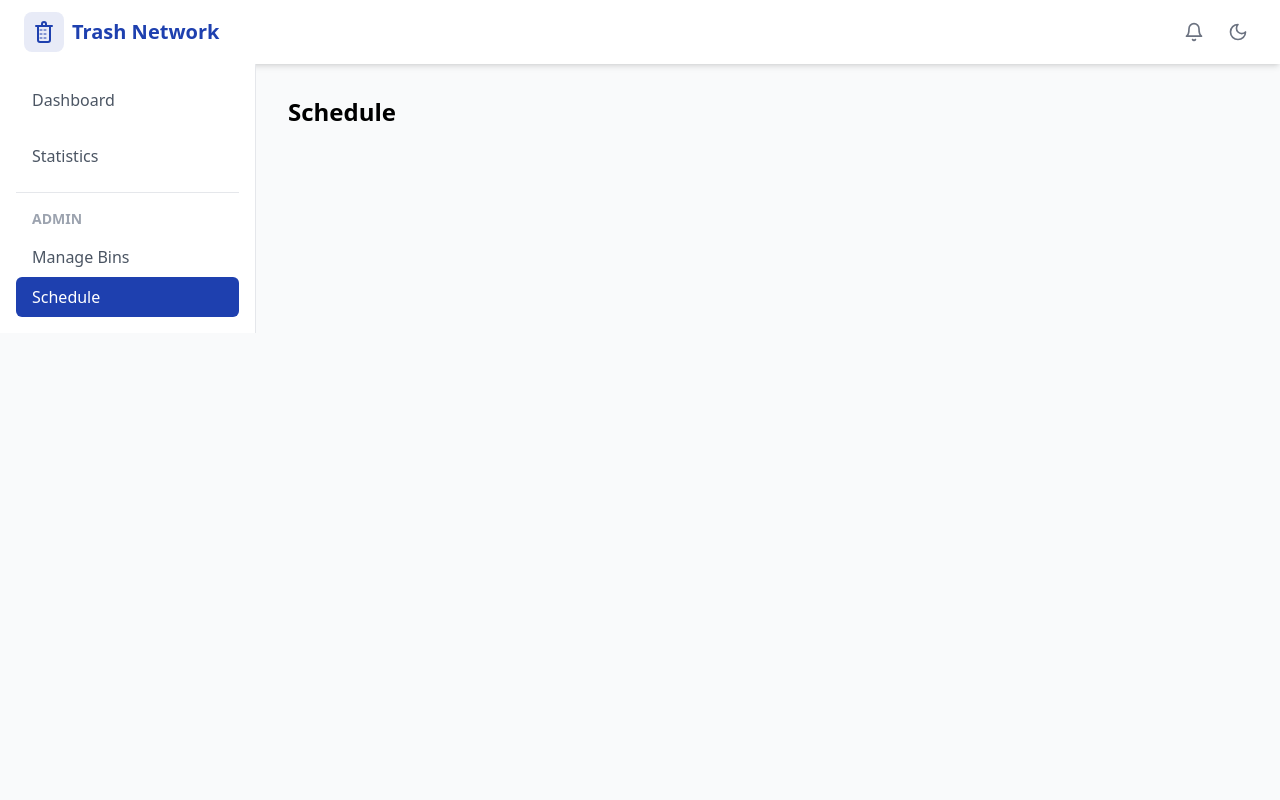
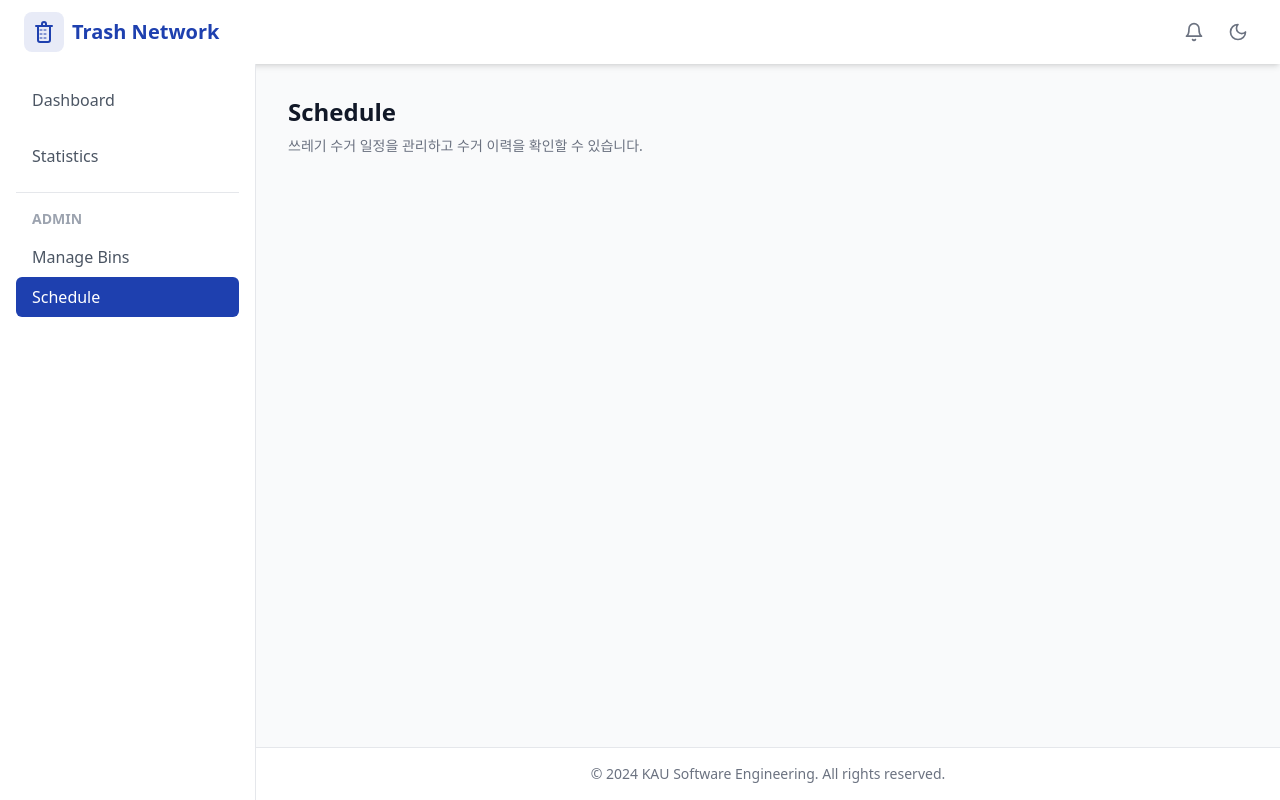
Before and after one commit to hwouu/trash-network-frontend, a React (Create React App) app: page /admin/schedule in a window 1280 px wide. Built offline with nearby package versions, Linux system fonts and the light colour scheme; no server answers.

Commit message:
feat: UI 개선사항 적용 - 각 페이지에 설명 문구 추가 - Footer 컴포넌트 구현 - Sidebar 레이아웃 개선 - 다크모드 스타일링 보완

```diff
--- a/src/components/layout/DashboardLayout.tsx
+++ b/src/components/layout/DashboardLayout.tsx
@@ -1,6 +1,7 @@
 import React from 'react';
 import { Header } from './Header';
 import { Sidebar } from './Sidebar';
+import { Footer } from './Footer';
 
 interface DashboardLayoutProps {
   children: React.ReactNode;
@@ -8,15 +9,18 @@ interface DashboardLayoutProps {
 
 export const DashboardLayout = ({ children }: DashboardLayoutProps) => {
   return (
-    <div className="min-h-screen bg-gray-50 dark:bg-dark-background">
+    <div className="min-h-screen bg-gray-50 dark:bg-dark-background flex flex-col">
       <Header />
-      <div className="flex">
+      <div className="flex flex-1">
         <Sidebar />
-        <main className="flex-1 p-8">
-          <div className="max-w-7xl mx-auto">
-            {children}
-          </div>
-        </main>
+        <div className="flex flex-col flex-1">
+          <main className="flex-1 p-8">
+            <div className="max-w-7xl mx-auto">
+              {children}
+            </div>
+          </main>
+          <Footer />
+        </div>
       </div>
     </div>
   );
--- a/src/components/layout/Footer.tsx
+++ b/src/components/layout/Footer.tsx
@@ -1,5 +1,13 @@
-// src/components/layout/Footer.tsx
 import React from 'react';
+
 export const Footer = () => {
-  return null; // 추후 구현 예정
+  return (
+    <footer className="mt-auto py-4 px-6 bg-white dark:bg-dark-card border-t border-gray-200 dark:border-gray-700">
+      <div className="text-center">
+        <p className="text-sm text-gray-500 dark:text-gray-400">
+          © 2024 KAU Software Engineering. All rights reserved.
+        </p>
+      </div>
+    </footer>
+  );
 };
--- a/src/components/layout/Sidebar.tsx
+++ b/src/components/layout/Sidebar.tsx
@@ -7,8 +7,8 @@ export const Sidebar = () => {
   const isActive = (path: string) => location.pathname === path;
 
   return (
-    <div className="h-full w-64 bg-white dark:bg-dark-card border-r border-gray-200 dark:border-gray-700">
-      <div className="p-4">
+    <div className="w-64 bg-white dark:bg-dark-card border-r border-gray-200 dark:border-gray-700 flex-shrink-0">
+      <div className="p-4 h-full">
         <div className="space-y-4">
           <Link
             to="/"
--- a/src/pages/Dashboard.tsx
+++ b/src/pages/Dashboard.tsx
@@ -1,3 +1,4 @@
+// src/pages/Dashboard.tsx
 import React from 'react';
 import { TrashBinList } from '../components/dashboard/TrashBinList';
 import { useTrashBinData } from '../hooks/useTrashBinData';
@@ -9,10 +10,16 @@ export const Dashboard = () => {
 
   return (
     <div className="space-y-6">
+      <div>
         <div className="flex justify-between items-center">
+          <div className="space-y-2">
             <h1 className="text-2xl font-semibold text-gray-900 dark:text-white">
               Dashboard
             </h1>
+            <p className="text-sm text-gray-500 dark:text-gray-400">
+              실시간으로 캠퍼스 내 쓰레기통의 상태를 모니터링하고 관리할 수 있습니다.
+            </p>
+          </div>
           <div className="flex items-center gap-4">
             <button
               onClick={refetch}
@@ -22,6 +29,7 @@ export const Dashboard = () => {
             </button>
             <div className="text-sm text-gray-500 dark:text-gray-400">
               Last updated: {lastUpdated.toLocaleTimeString()}
+            </div>
           </div>
         </div>
       </div>
--- a/src/pages/Settings.tsx
+++ b/src/pages/Settings.tsx
@@ -1,10 +1,15 @@
 // src/pages/Settings.tsx
-import React from 'react';
+import React from "react";
 
 export const Settings = () => {
   return (
-    <div>
-      <h1 className="text-2xl font-semibold">Settings</h1>
+    <div className="space-y-2 mb-6">
+      <h1 className="text-2xl font-semibold text-gray-900 dark:text-white">
+        Settings
+      </h1>
+      <p className="text-sm text-gray-500 dark:text-gray-400">
+        알림 설정, 데이터 갱신 주기 등 시스템 설정을 관리할 수 있습니다.
+      </p>
     </div>
   );
 };
--- a/src/pages/Statistics.tsx
+++ b/src/pages/Statistics.tsx
@@ -1,3 +1,4 @@
+// src/pages/Statistics.tsx
 import React from 'react';
 import { StatsCard } from '../components/dashboard/StatsCard';
 import { Trash2, Percent, Calendar, Clock } from 'lucide-react';
@@ -9,38 +10,45 @@ const DUMMY_STATS = [
     value: '24개',
     change: 4.5,
     trend: 'up' as const,
-    icon: <Trash2 className="w-6 h-6 text-primary" />
+    icon: <Trash2 className="w-6 h-6 text-primary dark:text-primary-400" />
   },
   {
     title: '평균 용량',
     value: '67%',
     change: -2.1,
     trend: 'down' as const,
-    icon: <Percent className="w-6 h-6 text-primary" />
+    icon: <Percent className="w-6 h-6 text-primary dark:text-primary-400" />
   },
   {
     title: '이번 달 수거 횟수',
     value: '156회',
     change: 12.3,
     trend: 'up' as const,
-    icon: <Calendar className="w-6 h-6 text-primary" />
+    icon: <Calendar className="w-6 h-6 text-primary dark:text-primary-400" />
   },
   {
     title: '피크 시간대',
     value: '14:00 - 16:00',
-    icon: <Clock className="w-6 h-6 text-primary" />
+    icon: <Clock className="w-6 h-6 text-primary dark:text-primary-400" />
   }
 ];
 
 export const Statistics = () => {
   return (
     <div className="space-y-6">
-      <div className="flex justify-between items-center">
-        <h1 className="text-2xl font-semibold text-gray-900 dark:text-dark-primary">
-          Statistics
-        </h1>
-        <div className="text-sm text-gray-500 dark:text-dark-secondary">
-          Last updated: {new Date().toLocaleTimeString()}
+      <div>
+        <div className="flex justify-between items-center">
+          <div className="space-y-2">
+            <h1 className="text-2xl font-semibold text-gray-900 dark:text-white">
+              Statistics
+            </h1>
+            <p className="text-sm text-gray-500 dark:text-gray-400">
+              쓰레기통 사용량과 수거 패턴을 분석하여 효율적인 관리를 지원합니다.
+            </p>
+          </div>
+          <div className="text-sm text-gray-500 dark:text-gray-400">
+            Last updated: {new Date().toLocaleTimeString()}
+          </div>
         </div>
       </div>
 
@@ -52,13 +60,13 @@ export const Statistics = () => {
 
       {/* 추후 TimeSeriesChart와 LocationChart가 추가될 영역 */}
       <div className="grid grid-cols-1 lg:grid-cols-2 gap-6">
-        <div className="bg-white dark:bg-dark-card p-6 rounded-lg shadow">
-          <h2 className="text-lg font-semibold mb-4">시간대별 데이터</h2>
-          <p className="text-gray-500">차트가 이곳에 추가될 예정입니다.</p>
+        <div className="bg-white dark:bg-dark-card p-6 rounded-lg shadow border dark:border-gray-700">
+          <h2 className="text-lg font-semibold mb-4 text-gray-900 dark:text-white">시간대별 데이터</h2>
+          <p className="text-gray-500 dark:text-gray-400">차트가 이곳에 추가될 예정입니다.</p>
         </div>
-        <div className="bg-white dark:bg-dark-card p-6 rounded-lg shadow">
-          <h2 className="text-lg font-semibold mb-4">위치별 통계</h2>
-          <p className="text-gray-500">차트가 이곳에 추가될 예정입니다.</p>
+        <div className="bg-white dark:bg-dark-card p-6 rounded-lg shadow border dark:border-gray-700">
+          <h2 className="text-lg font-semibold mb-4 text-gray-900 dark:text-white">위치별 통계</h2>
+          <p className="text-gray-500 dark:text-gray-400">차트가 이곳에 추가될 예정입니다.</p>
         </div>
       </div>
     </div>
--- a/src/pages/admin/BinManagement.tsx
+++ b/src/pages/admin/BinManagement.tsx
@@ -1,10 +1,15 @@
 // src/pages/admin/BinManagement.tsx
-import React from 'react';
+import React from "react";
 
 const BinManagement = () => {
   return (
-    <div>
-      <h1 className="text-2xl font-semibold">Bin Management</h1>
+    <div className="space-y-2 mb-6">
+      <h1 className="text-2xl font-semibold text-gray-900 dark:text-white">
+        Manage Bins
+      </h1>
+      <p className="text-sm text-gray-500 dark:text-gray-400">
+        쓰레기통의 등록, 수정, 삭제 등 기기 관리를 수행할 수 있습니다.
+      </p>
     </div>
   );
 };
--- a/src/pages/admin/Schedule.tsx
+++ b/src/pages/admin/Schedule.tsx
@@ -1,10 +1,15 @@
 // src/pages/admin/Schedule.tsx
-import React from 'react';
+import React from "react";
 
 const Schedule = () => {
   return (
-    <div>
-      <h1 className="text-2xl font-semibold">Schedule</h1>
+    <div className="space-y-2 mb-6">
+      <h1 className="text-2xl font-semibold text-gray-900 dark:text-white">
+        Schedule
+      </h1>
+      <p className="text-sm text-gray-500 dark:text-gray-400">
+        쓰레기 수거 일정을 관리하고 수거 이력을 확인할 수 있습니다.
+      </p>
     </div>
   );
 };
```
Lines whose indentation alone changed are shown as unchanged.
